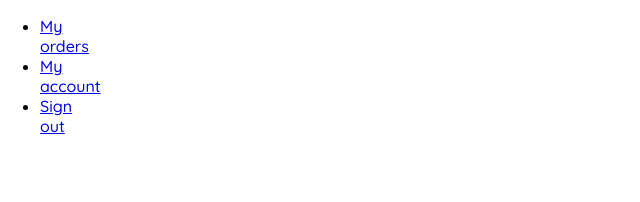
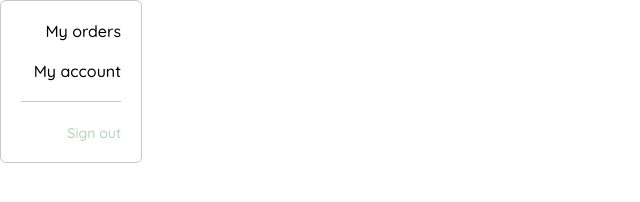
Before and after one commit to atempox/tiendaPlatzi, a plain HTML site: page index.html in a window 1280 px wide. Shown: the whole page, without its empty margins (0-640 px from the left). Drawn offline with Linux system fonts and the light colour scheme.

Commit message:
resultado clase7

```diff
--- a/index.html
+++ b/index.html
@@ -7,7 +7,7 @@
 <link rel="preconnect" href="https://fonts.gstatic.com" crossorigin>
     <link href="https://fonts.googleapis.com/css2?family=Quicksand:wght@300;500;700&display=swap" rel="stylesheet">
     <style>
-body {
+        body {
             font-family: 'Quicksand', sans-serif;
             margin: 0;
 
@@ -25,8 +25,38 @@ body {
         .desktop-menu{
             width: 100px;
             height: auto;
-            border: 1px solid var();
+            border: 1px solid var(--very-light-pink);
+            border-radius: 6px;
+            padding: 20px 20px 0 20px;
         }
+        .desktop-menu ul{
+            list-style: none;
+            padding: 0;
+            margin: 0;
+        }
+        .desktop-menu ul li:nth-child(1)
+        .desktop-menu ul li:nth-child(2) {
+          font-weight: bold;
+        }
+        .desktop-menu ul li {
+          text-align: end;
+        }
+        .desktop-menu ul li:last-child {
+          padding-top: 20px;
+          border-top: 1px solid var(--very-light-pink);
+        }
+        .desktop-menu ul li:last-child a {
+            color: var(--hospital-green);
+            font-size: var(--sm);
+        }
+        .desktop-menu ul li a {
+            color: var(--black);
+            text-decoration: none;
+            margin-bottom: 20px;
+            display: inline-block;
+        }
+
+
     </style>
 </head>
 <body>
```
